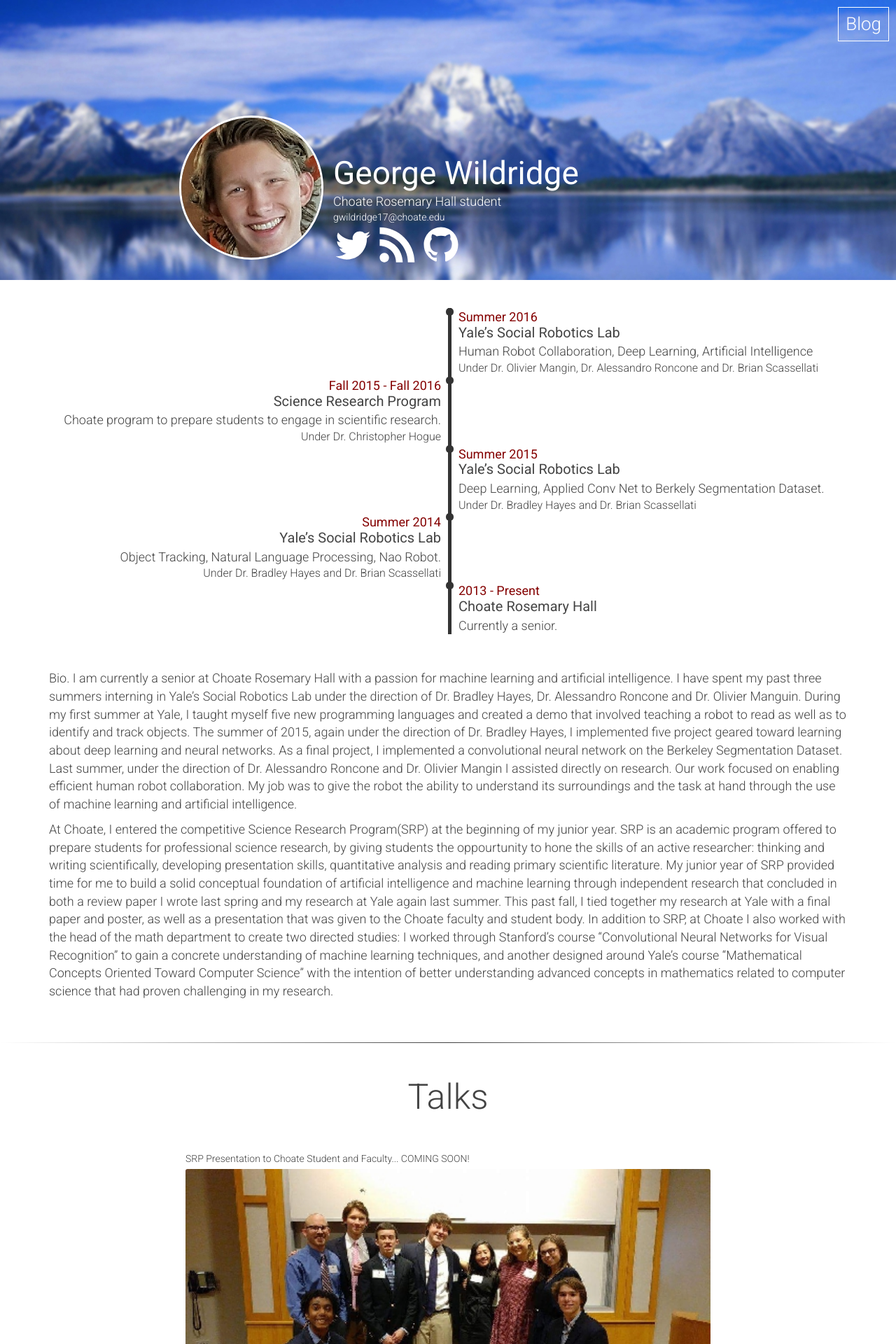
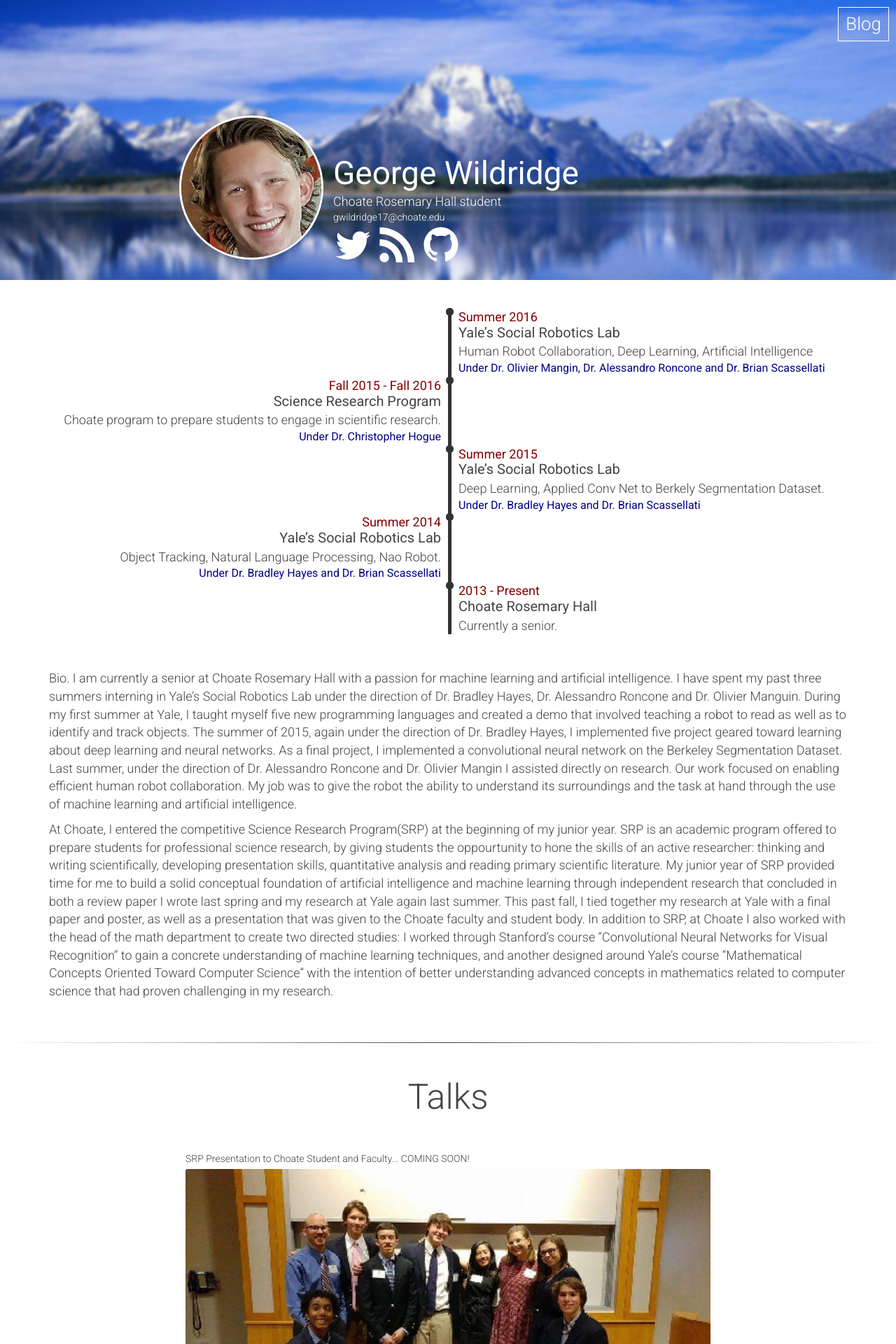
Before and after one commit to georgewildridge/georgewildridgeoriginalwebsite, a Jekyll site: the page built from index.md, in a window 1280 px wide. Shown: the top 1920 px of the page at 70% size. Built offline with Jekyll 4.4.1, drawn with Linux system fonts in a browser that asks for light colours.

Commit message:
timeline

```diff
--- a/css/style.css
+++ b/css/style.css
@@ -174,7 +174,8 @@
 }
 .tunder {
   font-size: 16px;
-  font-weight: 350;
+  font-weight: 400;
+  color: rgb(0,0,132);
 }
 @media (max-width: 768px) {
   .tdate {
```
